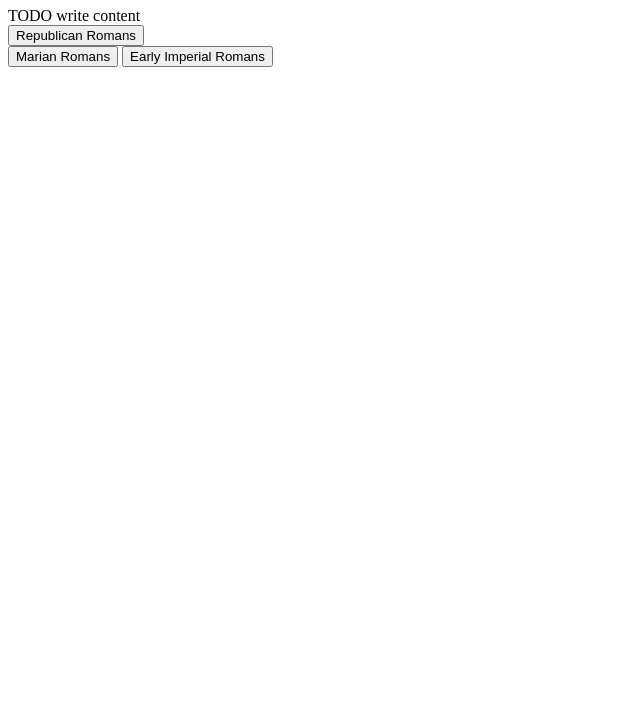
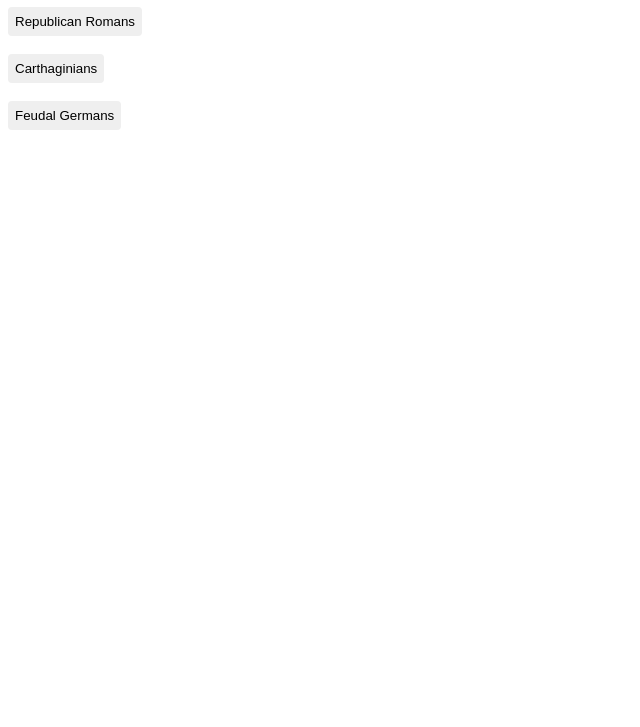
Before and after one commit to PrimarchNostromo/hailCaesarListBuilder, a plain HTML site: page index.html in a window 1280 px wide. Shown: the part 73-800 px from the top of the page, without its empty margins (0-640 px from the left). Drawn offline with Linux system fonts and the light colour scheme.

Commit message:
Update index.html

```diff
--- a/index.html
+++ b/index.html
@@ -9,15 +9,23 @@ as well as links to other pages
         <title>Hail Caesar List Builder</title>
         <meta charset="UTF-8">
         <meta name="viewport" content="width=device-width, initial-scale=1.0">
+        <link rel="stylesheet" type="text/css" href="style.css">
     </head>
     <body>
         <h1>Hail Caesar List Builder</h1>
-        <div>TODO write content</div>
+
         <!--<!-- button links to different armies -->
         <form action="republicanRomans.html">
-            <button class="repair__button" type="submit">Republican Romans</button>
+            <button class="listBuilderButton" type="submit">Republican Romans</button>
         </form>
-        <button>Marian Romans</button>
-        <button>Early Imperial Romans</button>
+        <br>
+        <form action="carthaginians.html">
+            <button class="listBuilderButton" type="submit">Carthaginians</button>
+        </form>
+        <br>
+                <form action="feudalGermans.html">
+            <button class="listBuilderButton" type="submit">Feudal Germans</button>
+        </form>
+
     </body>
 </html>
```
